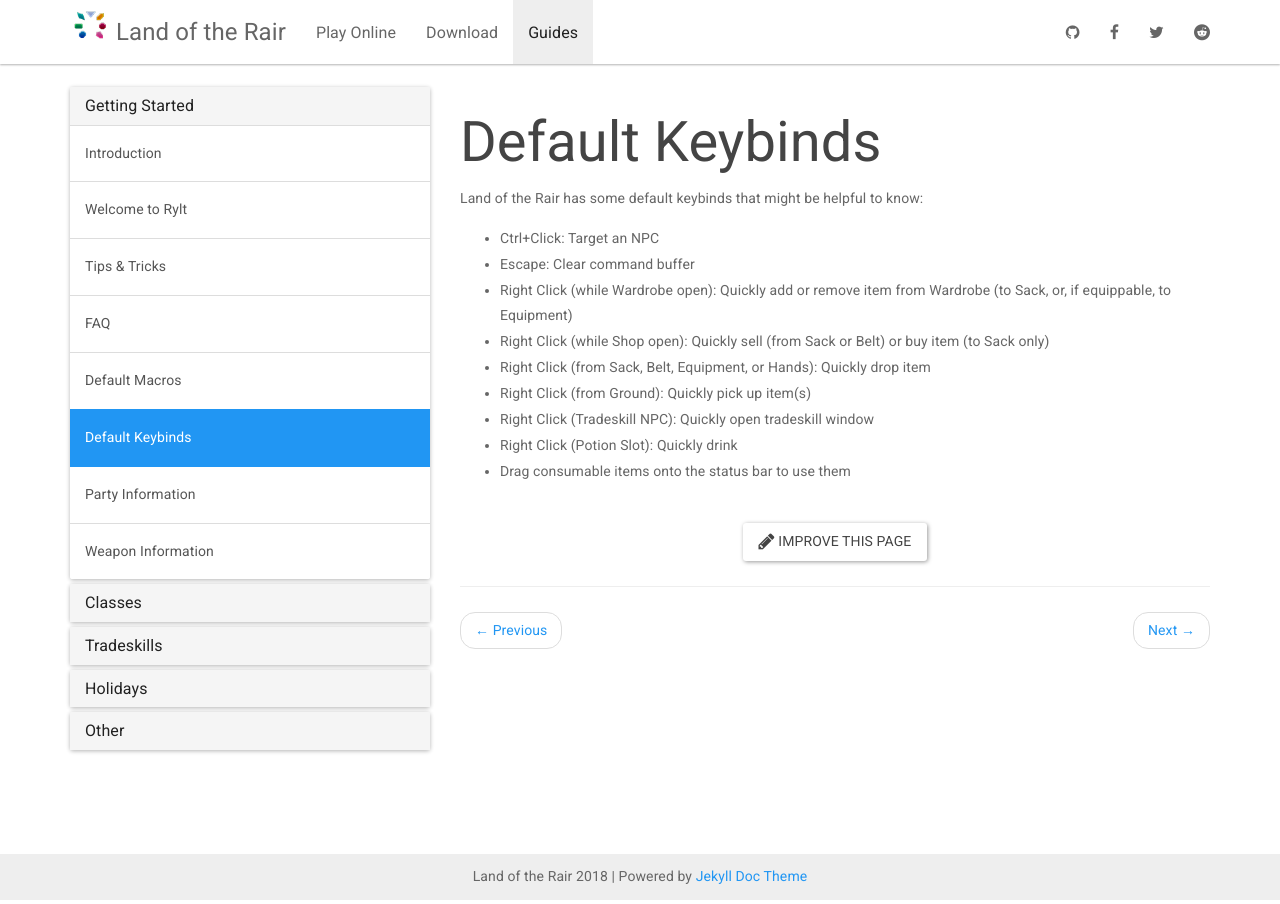
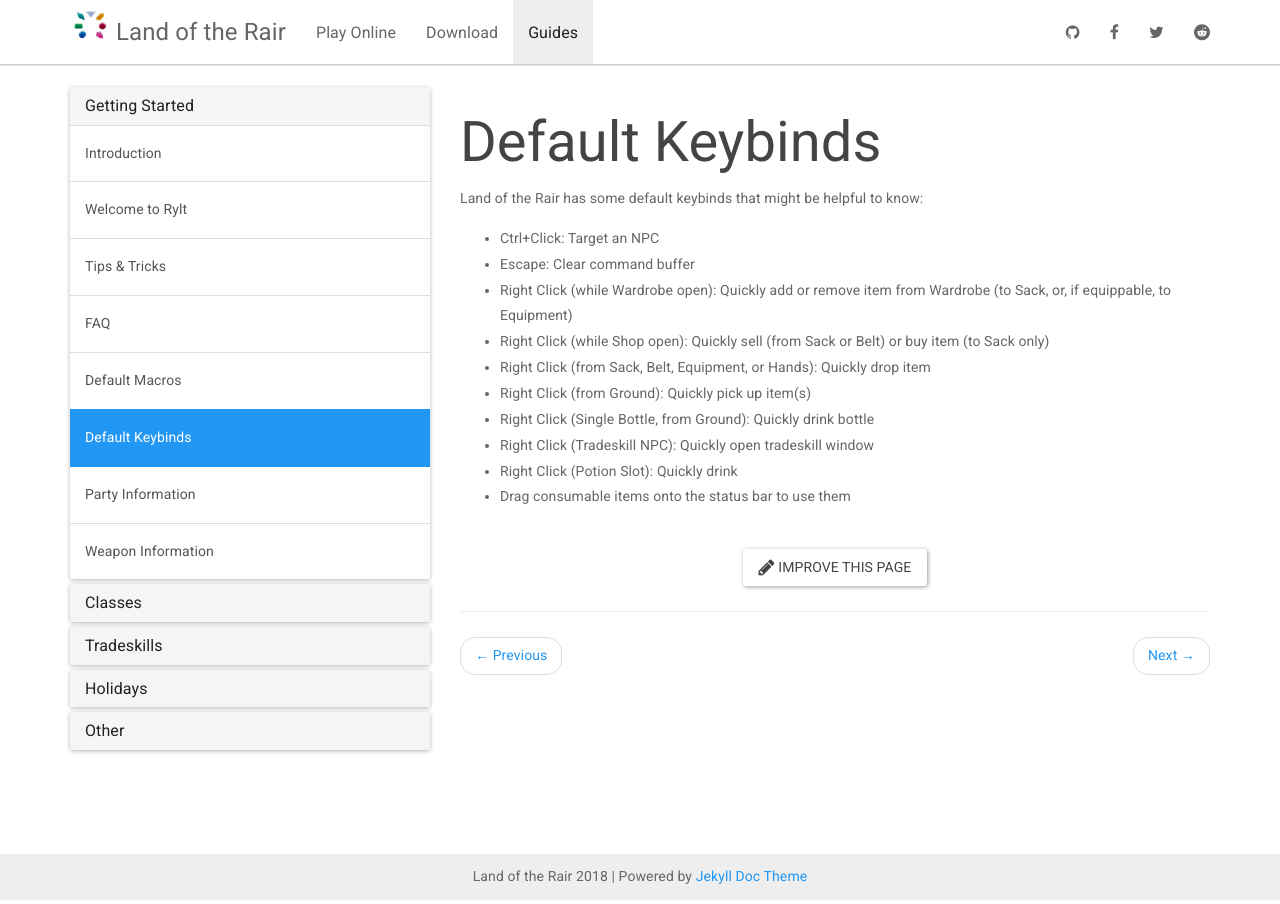
Before and after one commit to LandOfTheRair/landoftherair.github.io, a Jekyll site: the page built from _docs/getting-started/default-keybinds.md, in a window 1280 px wide. Built offline with Jekyll 4.4.1, drawn with Linux system fonts in a browser that asks for light colours; nearby versions of some CDN libraries.

Commit message:
Update default-keybinds.md

```diff
--- a/_docs/getting-started/default-keybinds.md
+++ b/_docs/getting-started/default-keybinds.md
@@ -11,6 +11,7 @@ Land of the Rair has some default keybinds that might be helpful to know:
 * Right Click (while Shop open): Quickly sell (from Sack or Belt) or buy item (to Sack only)
 * Right Click (from Sack, Belt, Equipment, or Hands): Quickly drop item
 * Right Click (from Ground): Quickly pick up item(s)
+* Right Click (Single Bottle, from Ground): Quickly drink bottle
 * Right Click (Tradeskill NPC): Quickly open tradeskill window
 * Right Click (Potion Slot): Quickly drink
 * Drag consumable items onto the status bar to use them
```
